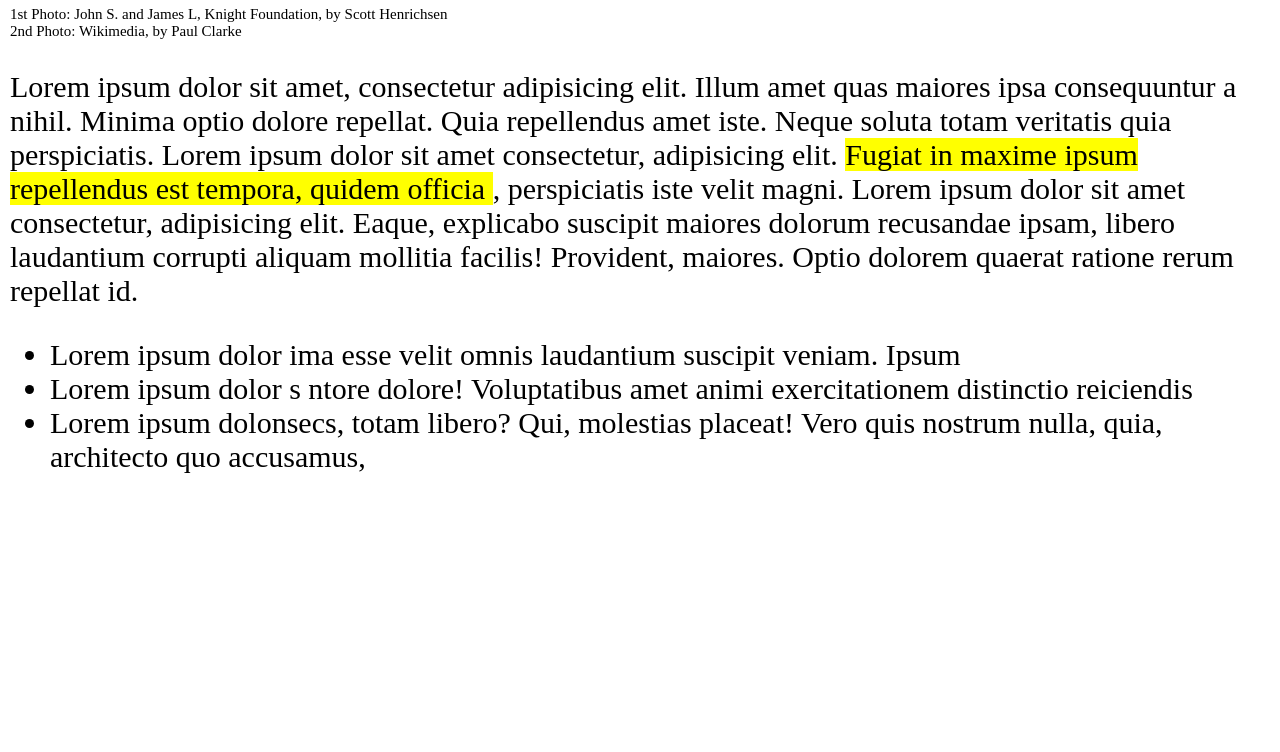
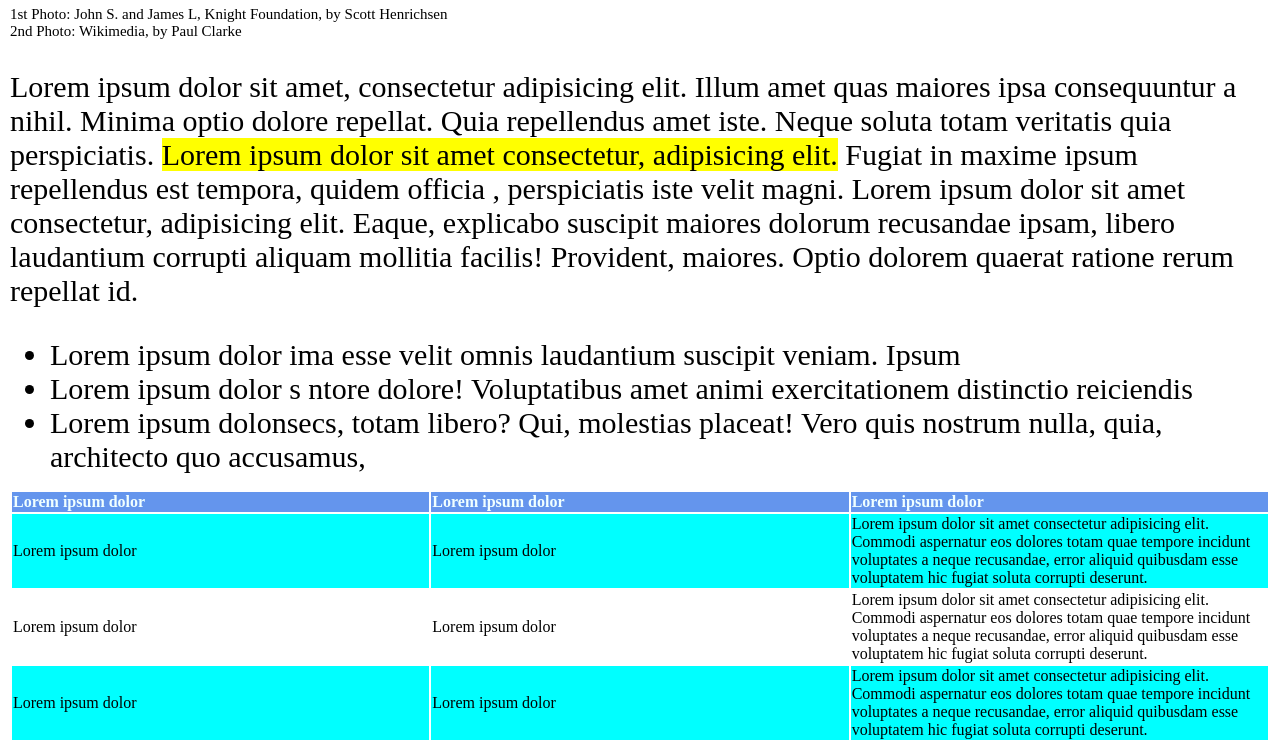
Before and after one commit to GiacomoFranchi/html-css-booleaner, a plain HTML site: page index.html in a window 1280 px wide. Shown: the part 955-1707 px from the top of the page. Before the commit the page ends 1445 px from the top, so only its background shows below. Drawn offline with Linux system fonts and the light colour scheme.

Commit message:
add: tabel

```diff
--- a/css/stili.css
+++ b/css/stili.css
@@ -68,3 +68,23 @@ h1{
 li{
     margin-left: 0;
 }
+
+/*stili tabella*/
+.thead{
+    background-color: cornflowerblue;
+    margin: 0;
+    color: azure;
+    text-align: left;
+}
+
+th{
+    width: 25%;
+}
+
+.ultimacolonna{
+    width: 50%;
+}
+
+.riga-azzurra{
+    background-color: aqua;
+}
--- a/index.html
+++ b/index.html
@@ -32,7 +32,7 @@
         <!--Primo paragrafo-->
         <section>
             <p class="paragrafo">Lorem ipsum dolor sit amet, consectetur adipisicing elit. Illum amet quas maiores ipsa consequuntur a nihil. Minima optio dolore repellat. Quia repellendus amet iste. Neque soluta totam veritatis quia perspiciatis.
-            Lorem ipsum dolor sit amet consectetur, adipisicing elit. <span class="sottolineato"> Fugiat in maxime ipsum repellendus est tempora, quidem officia </span> , perspiciatis iste velit magni.
+            <span class="sottolineato">Lorem ipsum dolor sit amet consectetur, adipisicing elit.</span> Fugiat in maxime ipsum repellendus est tempora, quidem officia , perspiciatis iste velit magni.
             Lorem ipsum dolor sit amet consectetur, adipisicing elit. Eaque, explicabo suscipit maiores dolorum recusandae ipsam, libero laudantium corrupti aliquam mollitia facilis! Provident, maiores. Optio dolorem quaerat ratione rerum repellat id.</p>
         </section>
         <!--Lista-->
@@ -43,6 +43,33 @@
                 <li class="paragrafo">Lorem ipsum dolonsecs, totam libero? Qui, molestias placeat! Vero quis nostrum nulla, quia, architecto quo accusamus,</li>
             </ul>
         </section>
+        <!--Tabella-->
+        <section>
+            <table>
+                <thead>
+                    <tr class="thead">
+                        <th >Lorem ipsum dolor</th>
+                        <th >Lorem ipsum dolor</th>
+                        <th class="ultima-colonna">Lorem ipsum dolor</th>
+                    </tr>
+                </thead>
+                <tbody class="riga-azzurra">
+                    <td >Lorem ipsum dolor</td>
+                    <td>Lorem ipsum dolor</td>
+                    <td>Lorem ipsum dolor sit amet consectetur adipisicing elit. Commodi aspernatur eos dolores totam quae tempore incidunt voluptates a neque recusandae, error aliquid quibusdam esse voluptatem hic fugiat soluta corrupti deserunt.</td>
+                </tbody>
+                <tbody>
+                    <td>Lorem ipsum dolor</td>
+                    <td>Lorem ipsum dolor</td>
+                    <td>Lorem ipsum dolor sit amet consectetur adipisicing elit. Commodi aspernatur eos dolores totam quae tempore incidunt voluptates a neque recusandae, error aliquid quibusdam esse voluptatem hic fugiat soluta corrupti deserunt.</td>
+                </tbody>
+                <tbody class="riga-azzurra">
+                    <td>Lorem ipsum dolor</td>
+                    <td>Lorem ipsum dolor</td>
+                    <td>Lorem ipsum dolor sit amet consectetur adipisicing elit. Commodi aspernatur eos dolores totam quae tempore incidunt voluptates a neque recusandae, error aliquid quibusdam esse voluptatem hic fugiat soluta corrupti deserunt.</td>
+                </tbody>
+            </table>
+        </section>
     </main>
 </body>
 </html>
```
